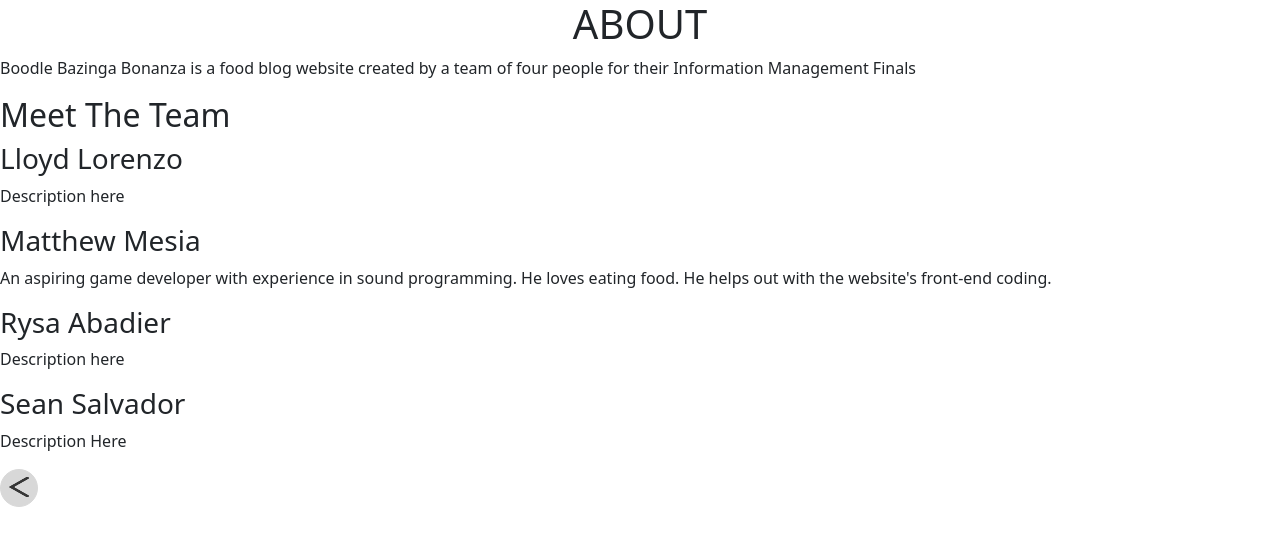
After one commit to whyburrito/food-blog-project, a PHP site: page /about.php in a window 1280 px wide. The commit adds this page. Shown: the top 546 px of the page. Run offline with PHP 8.4, Linux system fonts and the light colour scheme; the visitor is signed in with stand-in values (Sample User, id 1).

Commit message:
Added about page

```diff
--- /dev/null
+++ b/food_blog_project/about.php
@@ -0,0 +1,36 @@
+<?php
+session_start();
+if (!isset($_SESSION['username']) || $_SESSION['role'] !== 'admin') {
+    header("Location: landing.php");
+    exit();
+}
+?>
+
+<!DOCTYPE html>
+<html lang="en">
+<head>
+    <title>About</title>
+    <link rel="stylesheet" href="https://cdn.jsdelivr.net/npm/bootstrap@5.3.0/dist/css/bootstrap.min.css">
+    <link rel="stylesheet" href="styles.css">
+
+</head>
+<body>
+    <div>
+        <h1 class="text-center">ABOUT</h1>
+        <p>Boodle Bazinga Bonanza is a food blog website created by a team of four people for their Information Management Finals</p>
+    </div>
+
+    <h2>Meet The Team</h2>
+    <h3>Lloyd Lorenzo</h3>
+    <p>Description here</P>
+    <h3>Matthew Mesia</h3>
+    <p>An aspiring game developer with experience in sound programming. He loves eating food. He helps out with the website's front-end coding.</P>
+    <h3>Rysa Abadier</h3>
+    <p>Description here</P>
+    <h3>Sean Salvador</h3>
+    <p>Description Here</P>
+
+    <a href="index.php" class="btn btn-view" type="button" id="index"><span></span><img src="icons/back.png" height="20rem" width="20rem"></a>
+
+</body>
+</html>
--- a/food_blog_project/index.php
+++ b/food_blog_project/index.php
@@ -24,11 +24,12 @@ $is_admin = ($_SESSION['role'] === 'admin');
 
         <div class="text-end mb-3">
 
-        <?php if ($is_admin): ?>
+            <?php if ($is_admin): ?>
                 <a href="add.php" class="btn btn-add" id="create" onmouseover="createPost()"><img src="icons/add-post.png" height="20rem" width="20rem"><span></span></a>
             <?php endif; ?>
             <button class="btn btn-view" type="button" onclick="galleryView()" onmouseover="gallery()" id="gallery"><span></span><img src="icons/gallery.png" height="20rem" width="20rem"></button>
             <button class="btn btn-view" type="button" onclick="listView()" onmouseover="list()" id="list"><span></span><img src="icons/list.png" height="20rem" width="20rem"></button>
+            <a href="about.php" class="btn btn-view" type="button" id="about"><span></span><img src="icons/information.png" height="20rem" width="20rem"></a>
             <a href="logout.php" class="btn btn-view" type="button" onlick="logout()" onmouseover="logout()" id="logout"><span></span><img src="icons/logout.png" height="20rem" width="20rem"></a>
         </div>
 
```
Also changed, not shown: food_blog_project/icons/back.png (added), food_blog_project/icons/information.png (added).
